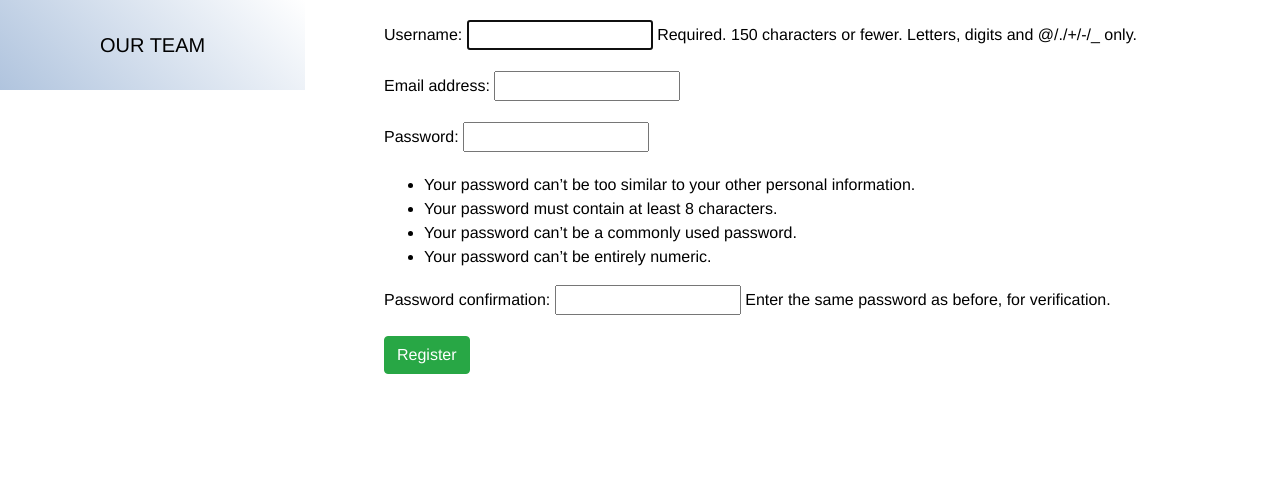
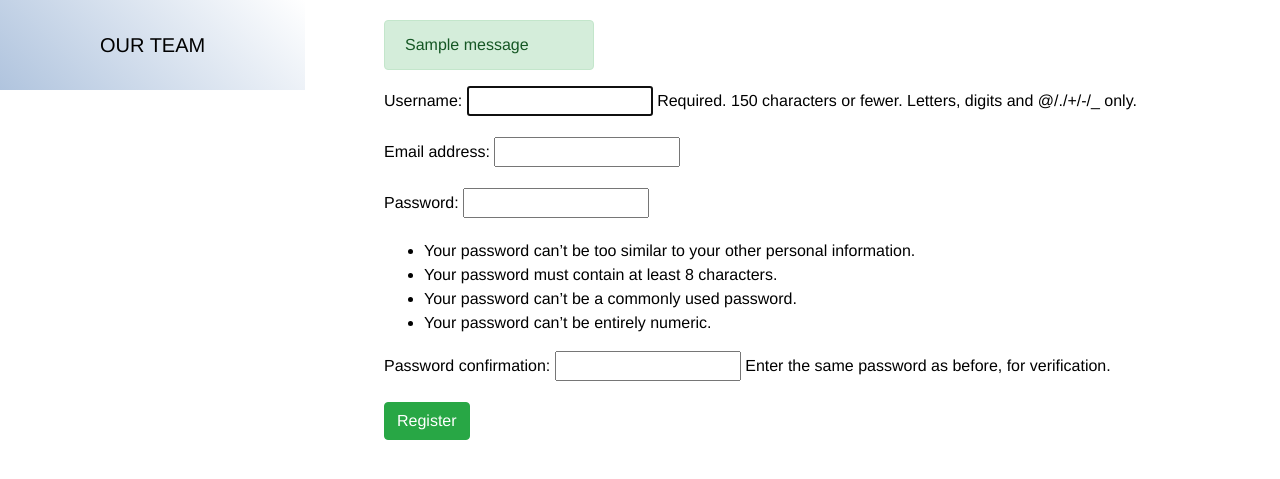
Before and after one commit to Ann4S7/MedicalWebsite, a Django app: page /registration/ in a window 1280 px wide. Shown: the part 204-683 px from the top of the page. Run offline with Django 4.2, Linux system fonts and the light colour scheme; tables that the repository leaves empty hold one stand-in row (values such as "Sample post"); one stand-in notice (Sample message) is shown.

Commit message:
adding feedback messages for user actions

```diff
--- a/account/templates/account/login.html
+++ b/account/templates/account/login.html
@@ -7,6 +7,9 @@
     <main>
         <form method="POST" class="form-group">
             {% csrf_token %}
+            {% for message in messages %}
+                <div class="alert {{ message.tags }} alert-dismissible" role="alert" > {{ message }} </div>
+            {% endfor %}
             {{ login_form.as_p }}
             <button type="submit" class="btn btn-success">Login</button>
         </form>
--- a/account/templates/account/registration.html
+++ b/account/templates/account/registration.html
@@ -7,6 +7,9 @@
     <main>
         <form method="POST" class="form-group">
             {% csrf_token %}
+            {% for message in messages %}
+                <div class="alert {{ message.tags }} alert-dismissible" role="alert" > {{ message }} </div>
+            {% endfor %}
             {{ register_form.as_p }}
             <button type="submit" class="btn btn-success">Register</button>
         </form>
--- a/account/views.py
+++ b/account/views.py
@@ -1,10 +1,10 @@
 from django.shortcuts import redirect, render, reverse
-
-from django.http import HttpResponse
 
 from .forms import LoginForm, RegisterForm
 
 from django.contrib.auth import authenticate, login, logout
+
+from django.contrib import messages
 
 
 def registration(request):
@@ -12,9 +12,9 @@ def registration(request):
         form = RegisterForm(request.POST)
         if form.is_valid():
             form.save()
-            return render(request, "account/successful_reg.html")
+            messages.success(request, "Registration passed.")
         else:
-            return render(request, "account/unsuccessful_reg.html")
+            messages.error(request, "Registration failed.")
     return render(request, "account/registration.html", {"register_form": RegisterForm})
 
 
@@ -29,8 +29,7 @@ def logging_in(request):
                 login(request, user)
                 return redirect(reverse('welcome'))
             else:
-                return HttpResponse('disabled account')
-    # return render_to_response('login.html', form, RequestContext)
+                messages.error(request, "Invalid login credentials.")
     return render(request, "account/login.html", {"login_form": LoginForm})
 
 
--- a/visits/templates/visits/calendar.html
+++ b/visits/templates/visits/calendar.html
@@ -6,6 +6,9 @@
     <main>
         {% if user.is_active %}
             <form method = "GET">
+                {% for message in messages %}
+                <div class="alert {{ message.tags }} alert-dismissible" role="alert" > {{ message }} </div>
+            {% endfor %}
                 {{form.as_p}}
                 <button type="submit" class="btn btn-success">Search</button>
             </form>
--- a/website/static/website/styles.css
+++ b/website/static/website/styles.css
@@ -114,3 +114,7 @@ aside a:active {
     font-size: 20px;
     text-transform: uppercase;
 }
+
+.alert {
+    display: inline-block;
+}
```
Also changed, not shown: eClinic/settings.py (+11 -0 lines), visits/views.py (+14 -11 lines).
